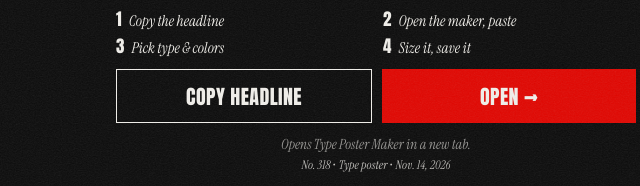
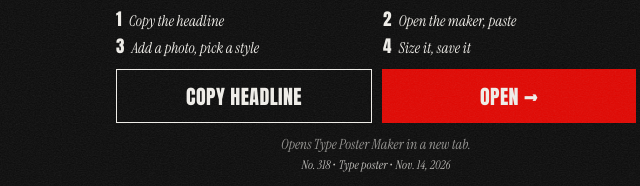
Before and after one commit to shauhn/today, a plain HTML site: page index.html in a window 1280 px wide. Both pictures are taken after a click on the button "TYPE POSTER". Shown: the part 611-797 px from the top of the page, 264-904 px from the left. Drawn offline with Linux system fonts and the light colour scheme.

Commit message:
Type Poster steps: add a photo, pick a style
Co-Authored-By: Claude Opus 5.5 <noreply@anthropic.com>
Claude-Session: https://claude.ai/code/session_01WjBhi5NFAtKE9yhJEa1TMm

```diff
--- a/index.html
+++ b/index.html
@@ -247,7 +247,7 @@
     <ol class="tpSteps">
       <li><b>1</b><span>Copy the headline</span></li>
       <li><b>2</b><span>Open the maker, paste</span></li>
-      <li><b>3</b><span>Pick type &amp; colors</span></li>
+      <li><b>3</b><span>Add a photo, pick a style</span></li>
       <li><b>4</b><span>Size it, save it</span></li>
     </ol>
     <div class="tpBtns">
```
